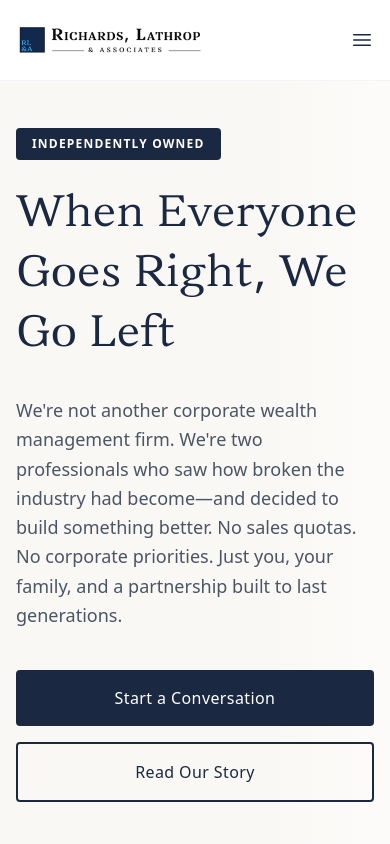
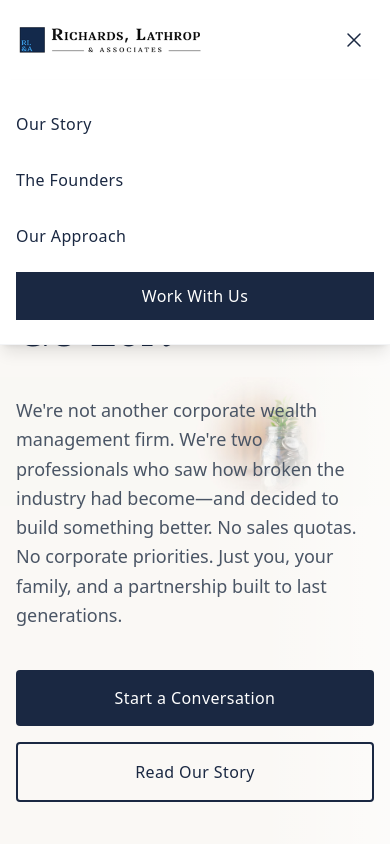
Before and after one commit to sargbah84/richardslathrop, a Next.js app: page / in a window 390 px wide. Both pictures are taken after a click on the button "Toggle menu". Shown: the top 844 px of the page. Built offline with nearby package versions, Linux system fonts and the light colour scheme; a web font is replaced by a local one.

Commit message:
Add responsive mobile navigation and background image to Hero section

```diff
--- a/components/Header.tsx
+++ b/components/Header.tsx
@@ -1,7 +1,14 @@
+"use client";
+
 import Image from "next/image";
 import Link from "next/link";
+import { useState } from "react";
 
 export default function Header() {
+    const [isMenuOpen, setIsMenuOpen] = useState(false);
+
+    const closeMenu = () => setIsMenuOpen(false);
+
     return (
         <header className="fixed top-0 left-0 right-0 w-full z-50 bg-white/95 backdrop-blur-sm border-b border-gray-100">
             <div className="container mx-auto px-4 md:px-8 h-20 flex items-center justify-between">
@@ -9,7 +16,7 @@ export default function Header() {
                     <div className="relative h-12 w-48">
                         <Image
                             src="/assets/img/logo.png"
-                            alt="Richards, Lathrop & Associates"
+                            alt="Richards, Lathrop &amp; Associates"
                             fill
                             sizes="192px"
                             className="object-contain object-left"
@@ -18,6 +25,7 @@ export default function Header() {
                     </div>
                 </Link>
 
+                {/* Desktop Navigation */}
                 <nav className="hidden md:flex items-center space-x-8">
                     <Link href="#story" className="text-sm font-medium tracking-wide text-navy hover:text-gold transition-colors">
                         Our Story
@@ -33,12 +41,60 @@ export default function Header() {
                     </Link>
                 </nav>
 
-                {/* Mobile Menu Button (Placeholder) */}
-                <button className="md:hidden text-navy">
-                    <svg xmlns="http://www.w3.org/2000/svg" fill="none" viewBox="0 0 24 24" strokeWidth={1.5} stroke="currentColor" className="w-6 h-6">
-                        <path strokeLinecap="round" strokeLinejoin="round" d="M3.75 6.75h16.5M3.75 12h16.5m-16.5 5.25h16.5" />
-                    </svg>
+                {/* Mobile Menu Button */}
+                <button
+                    className="md:hidden text-navy p-2"
+                    onClick={() => setIsMenuOpen(!isMenuOpen)}
+                    aria-label="Toggle menu"
+                >
+                    {isMenuOpen ? (
+                        <svg xmlns="http://www.w3.org/2000/svg" fill="none" viewBox="0 0 24 24" strokeWidth={1.5} stroke="currentColor" className="w-6 h-6">
+                            <path strokeLinecap="round" strokeLinejoin="round" d="M6 18L18 6M6 6l12 12" />
+                        </svg>
+                    ) : (
+                        <svg xmlns="http://www.w3.org/2000/svg" fill="none" viewBox="0 0 24 24" strokeWidth={1.5} stroke="currentColor" className="w-6 h-6">
+                            <path strokeLinecap="round" strokeLinejoin="round" d="M3.75 6.75h16.5M3.75 12h16.5m-16.5 5.25h16.5" />
+                        </svg>
+                    )}
                 </button>
+            </div>
+
+            {/* Mobile Navigation Menu */}
+            <div
+                className={`md:hidden absolute top-20 left-0 right-0 bg-white border-b border-gray-100 shadow-lg transition-all duration-300 ease-in-out ${
+                    isMenuOpen ? "opacity-100 visible" : "opacity-0 invisible"
+                }`}
+            >
+                <nav className="container mx-auto px-4 py-6 flex flex-col space-y-4">
+                    <Link
+                        href="#story"
+                        className="text-base font-medium tracking-wide text-navy hover:text-gold transition-colors py-2"
+                        onClick={closeMenu}
+                    >
+                        Our Story
+                    </Link>
+                    <Link
+                        href="#founders"
+                        className="text-base font-medium tracking-wide text-navy hover:text-gold transition-colors py-2"
+                        onClick={closeMenu}
+                    >
+                        The Founders
+                    </Link>
+                    <Link
+                        href="#approach"
+                        className="text-base font-medium tracking-wide text-navy hover:text-gold transition-colors py-2"
+                        onClick={closeMenu}
+                    >
+                        Our Approach
+                    </Link>
+                    <Link
+                        href="#contact"
+                        className="px-6 py-3 bg-navy text-white text-base font-medium tracking-wide hover:bg-gold transition-colors text-center"
+                        onClick={closeMenu}
+                    >
+                        Work With Us
+                    </Link>
+                </nav>
             </div>
         </header>
     );
--- a/components/Hero.tsx
+++ b/components/Hero.tsx
@@ -2,7 +2,10 @@ import Link from "next/link";
 
 export default function Hero() {
     return (
-        <section className="relative pt-32 pb-20 md:pt-48 md:pb-32 bg-cream overflow-hidden">
+        <section
+            className="relative pt-32 pb-20 md:pt-48 md:pb-32 bg-cream overflow-hidden bg-contain bg-center bg-no-repeat"
+            style={{ backgroundImage: "url('/assets/img/header-bg.jpg')" }}
+        >
             <div className="container mx-auto px-4 md:px-8 relative z-10">
                 <div className="max-w-4xl">
                     <span className="animate-hero-badge inline-block py-2 px-4 bg-navy text-white text-xs font-semibold tracking-widest uppercase mb-6 rounded-sm">
```
Also changed, not shown: public/assets/img/header-bg.jpg (added).
